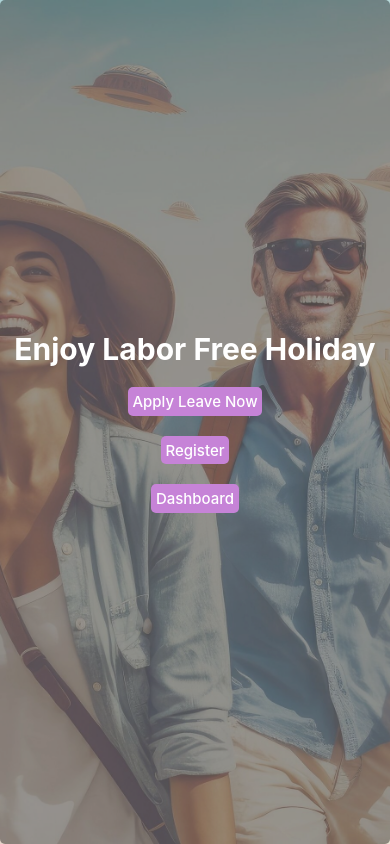
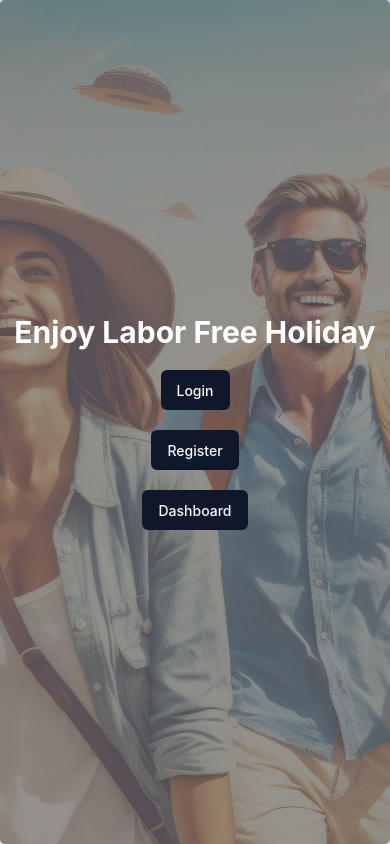
Before and after one commit to lqjlqj1997/leave-app-native, a React Native app: screen /Account in a window 390 px wide. Built offline with nearby package versions, Linux system fonts and the light colour scheme.

Commit message:
Modified Home Page Button

```diff
--- a/tabs/Home.tsx
+++ b/tabs/Home.tsx
@@ -1,14 +1,8 @@
 import { useNavigation } from "@react-navigation/native";
 import { NativeStackNavigationProp } from "@react-navigation/native-stack";
+import { Dimensions, ImageBackground, Text, View } from "react-native";
 import { RootStackParamList } from "../router/Router";
-import {
-    Button,
-    Dimensions,
-    ImageBackground,
-    Pressable,
-    Text,
-    View,
-} from "react-native";
+import { Button } from "../lib/components/Button";
 
 const image = { uri: "https://legacy.reactjs.org/logo-og.png" };
 
@@ -74,78 +68,18 @@ export function HomeScreen() {
                         >
                             Enjoy Labor Free Holiday
                         </Text>
-                        <Pressable
-                            style={({ pressed }) => [
-                                {
-                                    backgroundColor: pressed
-                                        ? "#A06AAE"
-                                        : "#C683D7",
-                                    padding: "1.25%",
-                                    borderRadius: 5,
-                                },
-                            ]}
+                        <Button
+                            title="Login"
                             onPress={() => navigation.navigate("Login")}
-                        >
-                            {({ pressed }) => (
-                                <Text
-                                    style={{
-                                        color: pressed ? "white" : "white",
-                                        fontSize: 15,
-                                        fontWeight: "500",
-                                    }}
-                                >
-                                    Apply Leave Now
-                                </Text>
-                            )}
-                        </Pressable>
-                        <Pressable
-                            style={({ pressed }) => [
-                                {
-                                    backgroundColor: pressed
-                                        ? "#A06AAE"
-                                        : "#C683D7",
-                                    padding: "1.25%",
-                                    borderRadius: 5,
-                                },
-                            ]}
+                        />
+                        <Button
+                            title="Register"
                             onPress={() => navigation.navigate("Register")}
-                        >
-                            {({ pressed }) => (
-                                <Text
-                                    style={{
-                                        color: pressed ? "white" : "white",
-                                        fontSize: 15,
-                                        fontWeight: "500",
-                                    }}
-                                >
-                                    Register
-                                </Text>
-                            )}
-                        </Pressable>
-                        <Pressable
-                            style={({ pressed }) => [
-                                {
-                                    backgroundColor: pressed
-                                        ? "#A06AAE"
-                                        : "#C683D7",
-                                    padding: "1.25%",
-                                    borderRadius: 5,
-                                },
-                            ]}
+                        />
+                        <Button
+                            title="Dashboard"
                             onPress={() => navigation.navigate("Dashboard")}
-                        >
-                            {({ pressed }) => (
-                                <Text
-                                    style={{
-                                        color: pressed ? "white" : "white",
-                                        fontSize: 15,
-                                        fontWeight: "500",
-                                    }}
-                                >
-                                    Dashboard
-                                </Text>
-                            )}
-                        </Pressable>
+                        />
                     </View>
                 </View>
             </ImageBackground>
```
